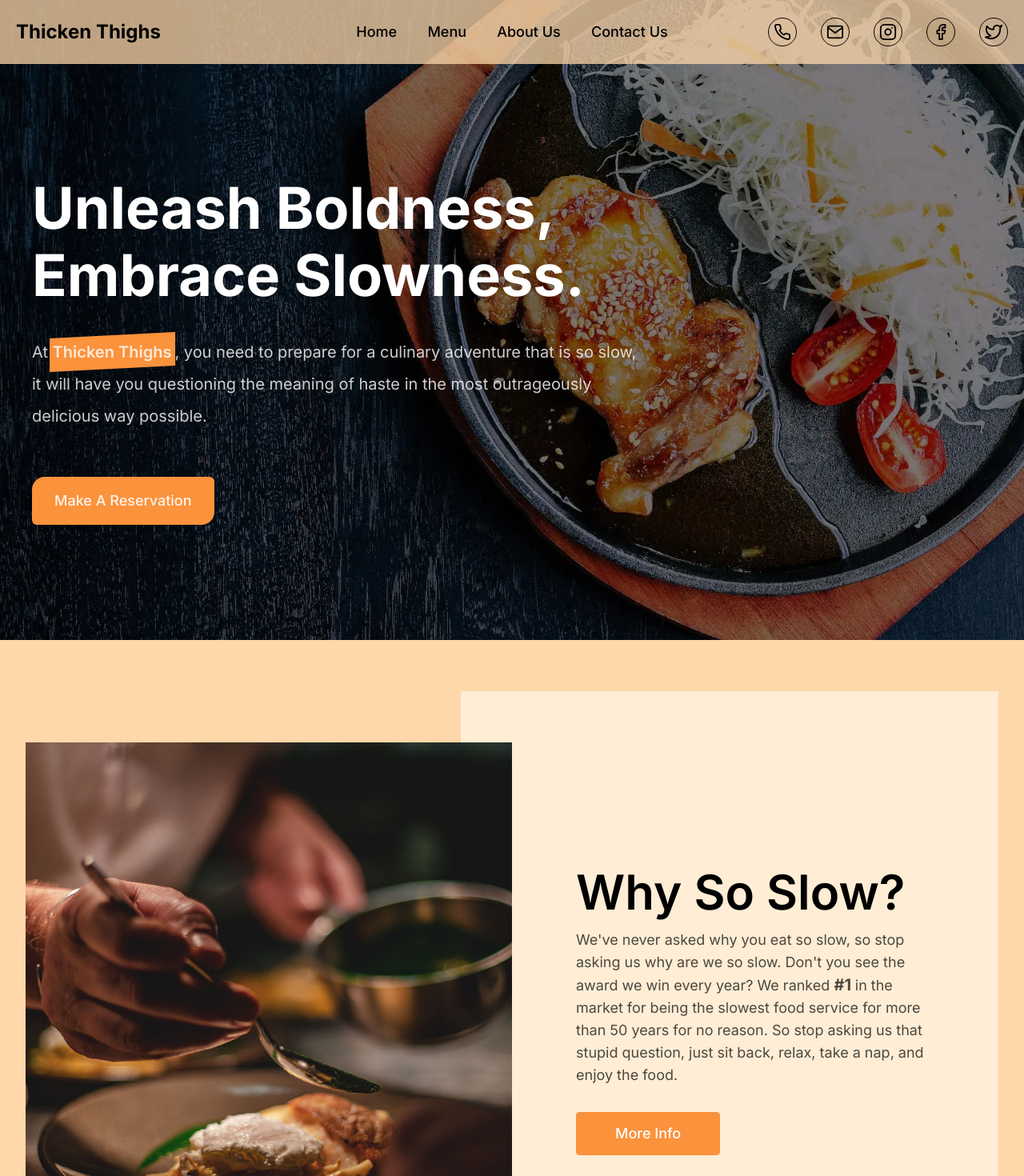
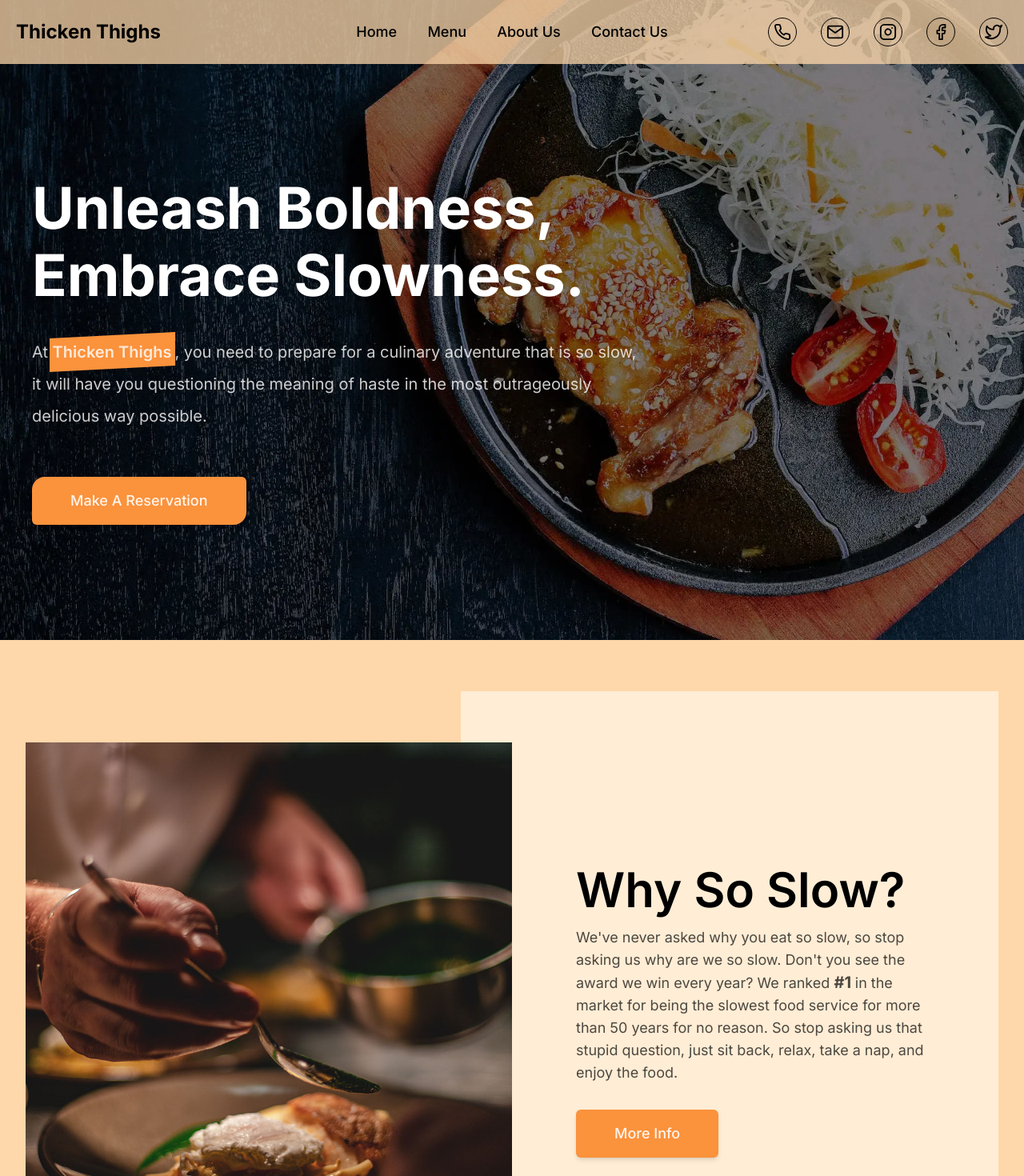
Before and after one commit to dtran813/thicken, a Next.js app: page / in a window 1280 px wide. Shown: the top 1470 px of the page at 80% size. Built offline with nearby package versions, Linux system fonts and the light colour scheme.

Commit message:
Minor Button change

```diff
--- a/app/components/Button.tsx
+++ b/app/components/Button.tsx
@@ -6,12 +6,12 @@ interface ButtonProps {
 
 const Button: React.FC<ButtonProps> = ({
   children,
-  roundedBorder = true,
+  roundedBorder = false,
   onClick,
 }) => {
   return (
     <button
-      className={`mt-4 w-fit bg-orange-400 px-7 py-4 text-lg font-medium text-white/90 shadow-md transition hover:scale-105 focus:outline-none focus:ring active:translate-y-1 ${
+      className={`mt-4 w-fit bg-orange-400 px-12 py-4 text-lg font-medium text-white/90 shadow-md transition hover:scale-105 hover:shadow-lg focus:outline-none focus:ring active:translate-y-1 ${
         roundedBorder
           ? 'rounded-bl-md rounded-br-2xl rounded-tl-2xl rounded-tr-md'
           : 'rounded-md'
--- a/app/components/FreeMenu/FreeMenu.tsx
+++ b/app/components/FreeMenu/FreeMenu.tsx
@@ -34,7 +34,7 @@ const FreeMenu = () => {
       </div>
 
       <div className="mt-10 flex justify-center">
-        <Button>Explore Money Out Of The Bank Menu</Button>
+        <Button roundedBorder>Explore Money Out Of The Bank Menu</Button>
       </div>
     </section>
   );
--- a/app/components/Hero.tsx
+++ b/app/components/Hero.tsx
@@ -18,7 +18,7 @@ const Hero = () => {
           will have you questioning the meaning of haste in the most
           outrageously delicious way possible.
         </p>
-        <Button>Make A Reservation</Button>
+        <Button roundedBorder>Make A Reservation</Button>
       </div>
       <div className="hidden flex-1 md:block"></div>
     </section>
--- a/app/page.tsx
+++ b/app/page.tsx
@@ -1,6 +1,7 @@
 import { intro } from '@/public';
 import Image from 'next/image';
 import Link from 'next/link';
+import Button from './components/Button';
 import FreeMenu from './components/FreeMenu/FreeMenu';
 import Hero from './components/Hero';
 import Sauces from './components/sauces/page';
@@ -32,7 +33,7 @@ export default function Home() {
                 <div className="p-8 sm:p-16 lg:p-6 xl:p-20">
                   <h2 className="mb-3 text-6xl font-semibold">Why So Slow?</h2>
 
-                  <p className="mt-4 text-lg text-black/70">
+                  <p className="mb-4 mt-4 text-lg text-black/70">
                     We&apos;ve never asked why you eat so slow, so stop asking
                     us why are we so slow. Don&apos;t you see the award we win
                     every year? We ranked{' '}
@@ -42,13 +43,9 @@ export default function Home() {
                     question, just sit back, relax, take a nap, and enjoy the
                     food.
                   </p>
-
-                  <Link
-                    href="/aboutUs"
-                    className="mt-8 inline-block rounded border border-orange-400 bg-orange-400 px-12 py-3 text-lg font-medium text-white hover:bg-transparent hover:text-orange-400 focus:outline-none focus:ring active:text-orange-300"
-                  >
-                    More Info
-                  </Link>
+                  <Button>
+                    <Link href="/aboutUs">More Info</Link>
+                  </Button>
                 </div>
               </div>
             </div>
```
